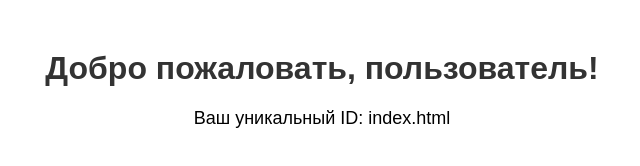
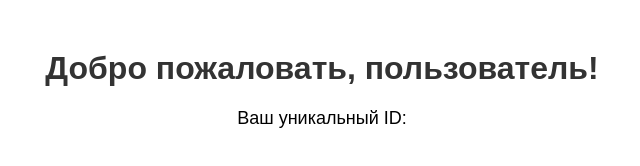
Before and after one commit to shisha-cpu/auth-Bot, a website: page public/index.html in a window 1280 px wide. Shown: the whole page, without its empty margins (318-958 px from the left). Drawn offline with Linux system fonts and the light colour scheme.

Commit message:
added data

```diff
--- a/public/index.html
+++ b/public/index.html
@@ -23,12 +23,13 @@
   <p>Ваш уникальный ID: <span id="user-id"></span></p>
 
   <script>
-    const url = document.URL
-    const strs = url.split('/');
-    const id = strs.at(-1)
-    console.log(id)
-    const userId = document.getElementById('user-id')
-    userId.innerHTML = id
+    // Получаем параметры из URL
+    const urlParams = new URLSearchParams(window.location.search);
+    const userId = urlParams.get('user_id'); // Извлекаем значение user_id
+    console.log(userId);
+
+    // Отображаем user_id на странице
+    document.getElementById('user-id').textContent = userId;
   </script>
 </body>
 </html>
```
